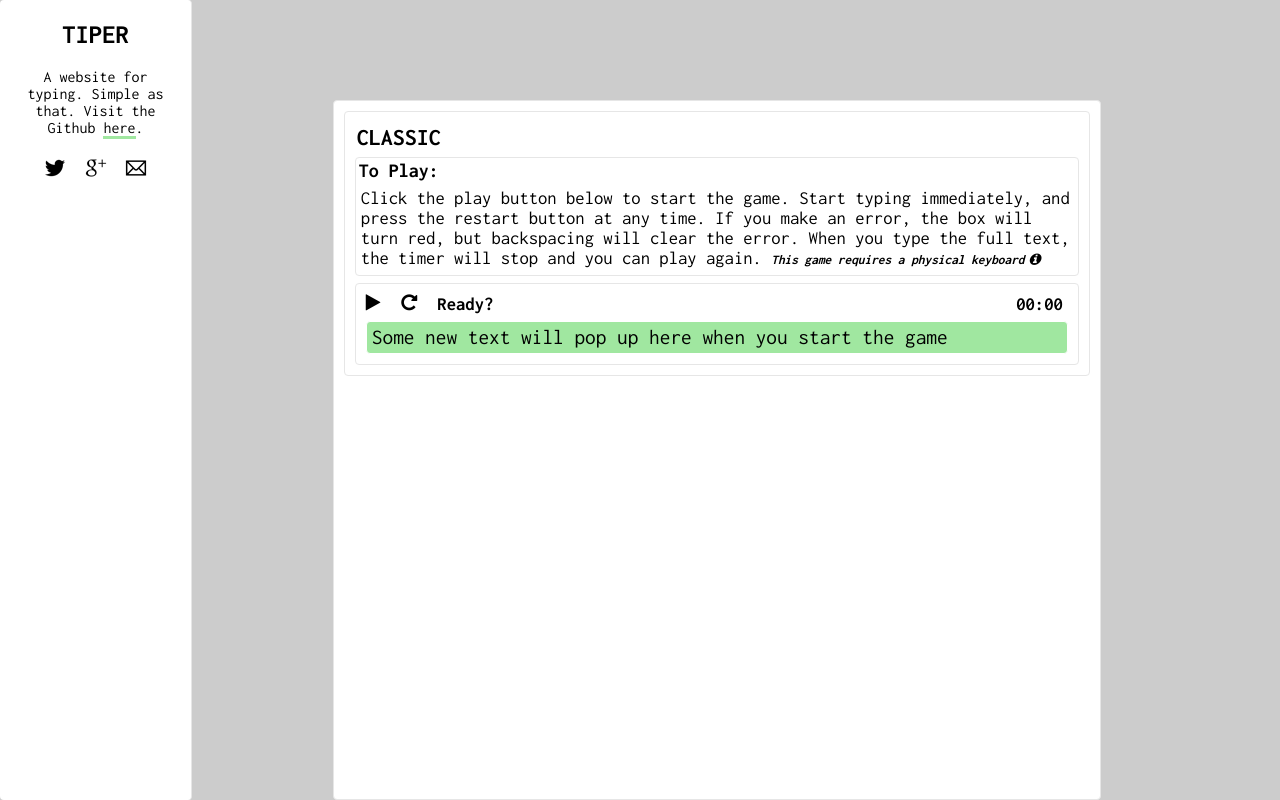
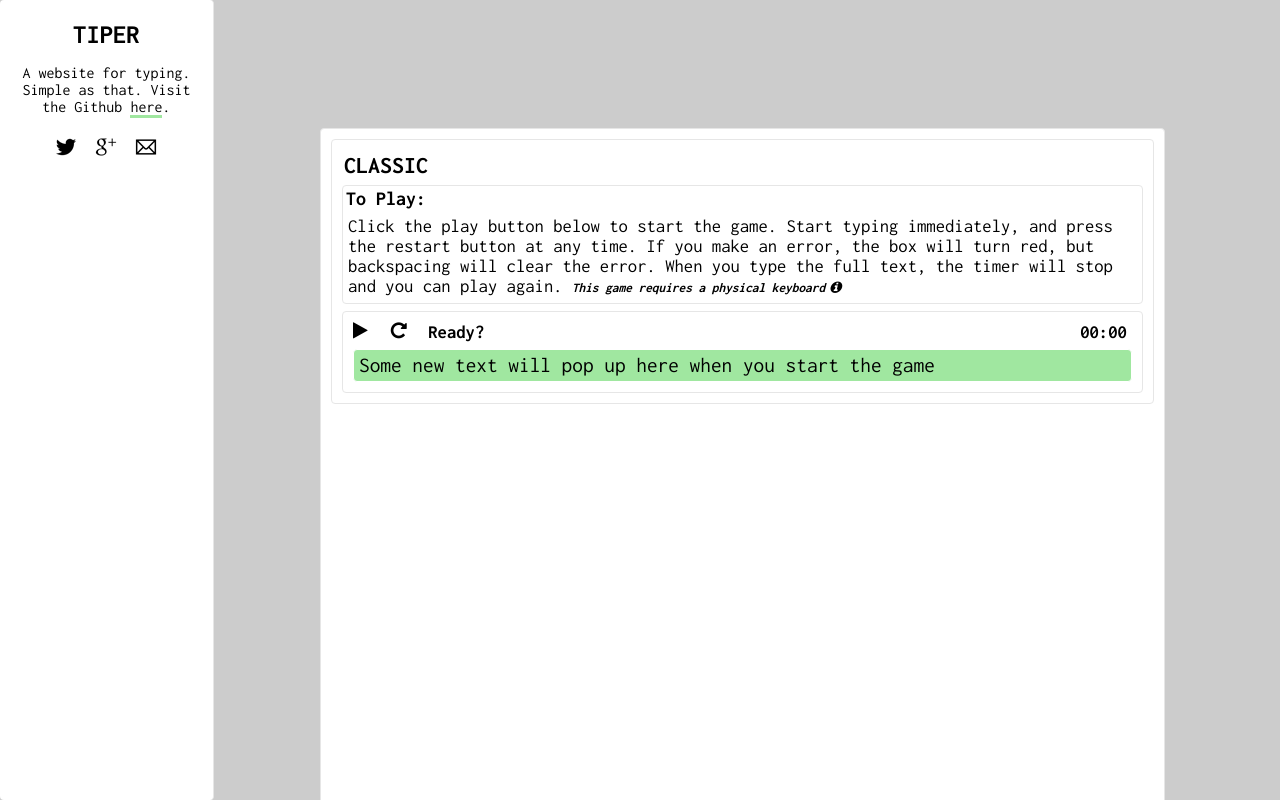
Before and after one commit to jman294/tiper, a website built with webpack: page index.html in a window 1280 px wide. Built offline with nearby package versions, Linux system fonts and the light colour scheme; what timrjs would draw is missing.

Commit message:
Major improvements to css and javascript

```diff
--- a/index.html
+++ b/index.html
@@ -11,7 +11,9 @@
 <body>
 
   <div id="info-bar" class="">
-    <div id="brand-box"><a href="/tiper" class="underline-magic">TIPER</a></div>
+      <a href="/tiper">
+        <h1>TIPER</h1>
+      </a>
     <p id="about-paragraph">
       A website for typing. Simple as that. Visit the Github <a target="_blank" href="https://github.com/jman294/tiper" class="reg-link">here</a>.
     </p>
--- a/modules/classicgame.js
+++ b/modules/classicgame.js
@@ -1,3 +1,4 @@
+import axios from 'axios'
 import watch from './inputeventwatcher'
 import LoremHipsum from 'lorem-hipsum'
 import Timr from 'timrjs'
--- a/styles/classicgamestyle.css
+++ b/styles/classicgamestyle.css
@@ -102,7 +102,7 @@
 }
 
 #classic-untyped:focus {
-  border-bottom: 1px solid grey;
+  border-bottom: 1px solid green;
 }
 
 #classic-typed {
@@ -128,19 +128,6 @@
   background: #ff9994;
 }
 
-.underline-magic:after {
-  display: block;
-  content: '';
-  border-bottom: 4px solid #c0e7a0;
-  transform: scaleX(0);
-  transition: transform 250ms ease-in-out;
-  transform-origin: 0% 100%;
-}
-
-.underline-magic:hover:after {
-  transform: scaleX(1);
-}
-
 @media screen and (max-device-width: 500px) {
   #classic-instructions-block {
     height: 60pt;
--- a/styles/tiper.css
+++ b/styles/tiper.css
@@ -37,12 +37,12 @@ a {
 
 /* Large */
 #info-bar {
-  overflow: scroll;
-  width: 15%;
   position: fixed;
-  background: #Fff;
-  right: 85%;
+  background: #FFF;
+  right: 83.3%;
   top: 0;
+  bottom: 0;
+
   border-right: solid thin #e6e6e6;
   /* Safari 3-4, iOS 1-3.2, Android 1.6- */
   -webkit-border-radius: 4px;
@@ -50,7 +50,7 @@ a {
   -moz-border-radius: 4px;
   /* Opera 10.5, IE 9, Safari 5, Chrome, Firefox 4, iOS 4, Android 2.1+ */
   border-radius: 4px;
-  height: 100%;
+
   text-align: center;
   padding: 20px;
 }
@@ -95,45 +95,48 @@ a {
   font-size: 15pt;
 }
 
-.info-box {
-  line-height: 15px;
-  width: 100%;
-  padding: 7px;
-  font-size: 12pt;
-}
-
-.menu-hr {
-  display: none;
-  margin: 3px 5px;
-  width: 60%;
-  text-align: center;
-}
-
-#brand-box {
+#info-bar h1 {
+  margin: 0px;
+  display: inline-block;
   font-weight: 700;
   font-size: 20pt;
   text-align: center;
 }
 
-#main {
-  margin: 3%;
-  top: 30%;
-  width: 70%;
-  height: 100%;
+#info-bar h1:after {
+  display: inline-block;
+}
+
+#info-bar h1:after:hover {
+  display: inline-block;
 }
 
 #page {
-  position: absolute;
-  width: 60%;
-  top: 200px;
-  left: 66%;
+  position: fixed;
+  width: 66%;
+  height: 700px;
+
+  top: 16%;
+  left: 25%;
   bottom: 50px;
-  height: 700px;
-  margin: -100px -80px 0 -40%;
-  margin-bottom: 50px;
-  background-color: #fff;
-  opacity: 1;
+
+  /*margin: -100px -80px 0 -40%;*/
+  /*margin-bottom: 50px;*/
+  background-color: #FFF;
   padding: 10px;
+}
+
+.underline-magic:after {
+  display: block;
+  content: '';
+  border-bottom: 4px solid #c0e7a0;
+  transform: scaleX(0);
+  transition: transform 250ms ease-in-out;
+  transform-origin: 0% 100%;
+}
+
+.underline-magic:hover:after {
+  transform: scaleX(1);
 }
 
 .modal {
@@ -168,7 +171,6 @@ a {
 
 
 /* The Close Button */
-
 .close {
   color: #aaa;
   float: right;
@@ -205,7 +207,6 @@ ul.share-buttons .sr-only {
 
 
 /* Small screens */
-
 @media screen and (max-device-width: 640px) {
   #donation {
     display: none;
```
